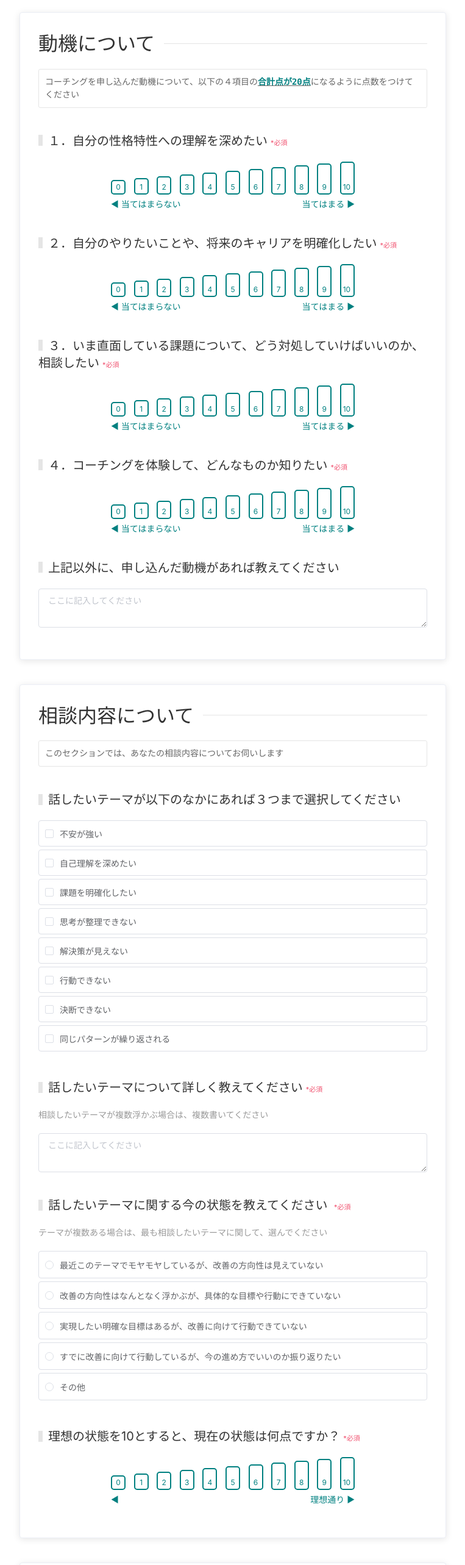
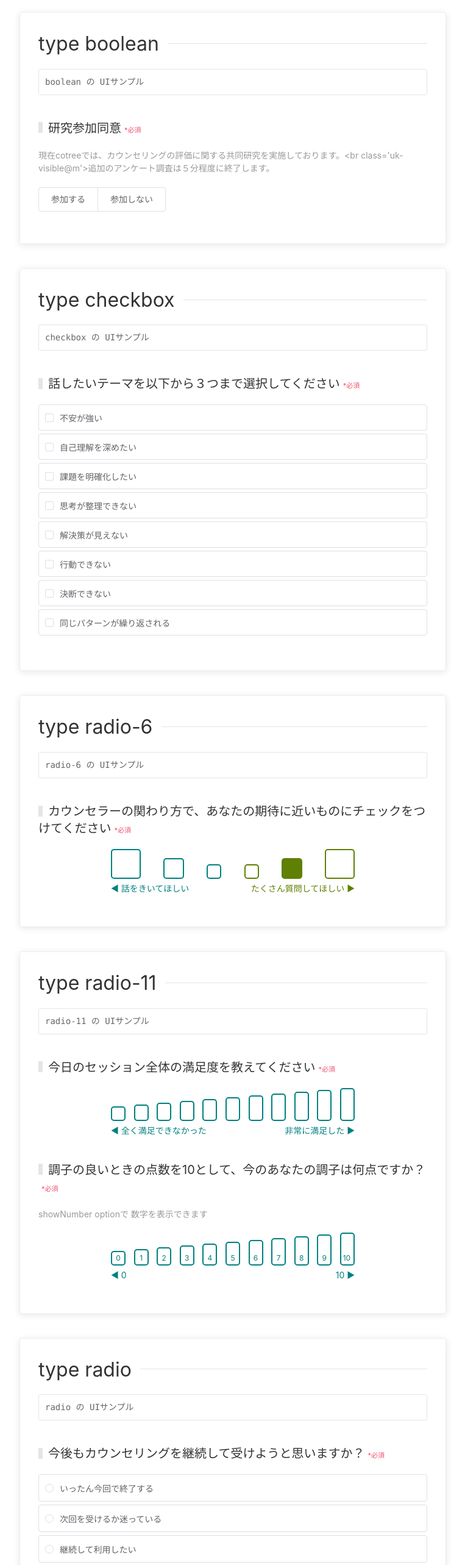
Before and after one commit to cotree/dialog-sheet, a Vue app: page / in a window 1280 px wide. Shown: the part 20-2586 px from the top of the page at 61% size, without its empty margins (258-1021 px from the left). Built offline with nearby package versions, Linux system fonts and the light colour scheme.

Commit message:
feat: サンプルページのデザイン修正

```diff
--- a/src/App.vue
+++ b/src/App.vue
@@ -6,7 +6,7 @@
       :template="formTemplate"
     />
     <button
-      style="display: block;"
+      style="display: block;margin: 20px auto;height: 30px;width: 200px;"
       @click="onClick"
     >
       送信
--- a/src/assets/templates/example.ts
+++ b/src/assets/templates/example.ts
@@ -1,188 +1,228 @@
 export default {
-  id: 'user_pre_reservation',
-  title: 'コーチング事前アンケート',
-  detail: `いまのあなたに合わせたコーチングを受けるために、コーチングを受ける前の期待や気持ちをコーチに伝えましょう。所要時間は10分程度です。`,
-  templateGroups: [
+  "id": "ui_index",
+  "title": "タイトル",
+  "detail": "説明分",
+  "templateGroups": [
     {
-      title: '動機について',
-      key: 'motivation',
-      detail:
-        'コーチングを申し込んだ動機について、以下の４項目の<u><b><font color="teal">合計点が20点</font></b></u>になるように点数をつけてください',
-      templateItems: [
+      "title": "type boolean",
+      "key": "ui_boolean",
+      "detail": "boolean の UIサンプル",
+      "templateItems": [
         {
-          title: '１．自分の性格特性への理解を深めたい',
-          key: 'self_understanding',
-          type: 'radio-11',
-          options: { showNumber: true },
-          labels: ['当てはまらない', '当てはまる']
+          "key": "study_participation_consent",
+          "type": "boolean",
+          "title": "研究参加同意",
+          "detail": "現在cotreeでは、カウンセリングの評価に関する共同研究を実施しております。<br class='uk-visible@m'>追加のアンケート調査は５分程度に終了します。",
+          "labels": [
+            "参加する",
+            "参加しない"
+          ],
+          "footer": "※いつでも「戻る」ボタンから回答を中止することができます。"
         },
         {
-          title: '２．自分のやりたいことや、将来のキャリアを明確化したい',
-          key: 'clarify_future_vision',
-          type: 'radio-11',
-          options: { showNumber: true },
-          labels: ['当てはまらない', '当てはまる']
-        },
-        {
-          title:
-            '３．いま直面している課題について、どう対処していけばいいのか、相談したい',
-          key: 'problem_solved',
-          type: 'radio-11',
-          options: { showNumber: true },
-          labels: ['当てはまらない', '当てはまる']
-        },
-        {
-          title: '４．コーチングを体験して、どんなものか知りたい',
-          key: 'coaching_understanding',
-          type: 'radio-11',
-          options: { showNumber: true },
-          labels: ['当てはまらない', '当てはまる']
-        },
-        {
-          title: '上記以外に、申し込んだ動機があれば教えてください',
-          key: 'other_motivation_text',
-          type: 'textarea',
-          validation: { required: false }
+          "key": "additional_text",
+          "type": "text",
+          "detail": "追加の質問",
+          "placeholder": "追加の質問",
+          "condition": {
+            "key": "study_participation_consent",
+            "method": "equal",
+            "value": true
+          }
         }
       ]
     },
     {
-      title: '相談内容について',
-      key: 'complaint',
-      detail: 'このセクションでは、あなたの相談内容についてお伺いします',
-      templateItems: [
+      "title": "type checkbox",
+      "key": "ui_checkbox",
+      "detail": "checkbox の UIサンプル",
+      "templateItems": [
         {
-          key: 'themes',
-          type: 'checkbox',
-          title: '話したいテーマが以下のなかにあれば３つまで選択してください',
-          listArray: [
-            { id: 1, label: '不安が強い' },
-            { id: 2, label: '自己理解を深めたい' },
-            { id: 3, label: '課題を明確化したい' },
-            { id: 4, label: '思考が整理できない' },
-            { id: 5, label: '解決策が見えない' },
-            { id: 6, label: '行動できない' },
-            { id: 7, label: '決断できない' },
-            { id: 8, label: '同じパターンが繰り返される' }
-          ],
-          validation: {
-            max: 3,
-            message: '※選択できるのは３つまでです',
-            required: false
-          }
+          "key": "themes",
+          "type": "checkbox",
+          "title": "話したいテーマを以下から３つまで選択してください",
+          "listArray": [
+            {
+              "id": 1,
+              "label": "不安が強い"
             },
             {
-          key: 'complaint_text',
-          type: 'textarea',
-          title: '話したいテーマについて詳しく教えてください',
-          detail: '相談したいテーマが複数浮かぶ場合は、複数書いてください'
+              "id": 2,
+              "label": "自己理解を深めたい"
             },
             {
-          key: 'current_location',
-          type: 'radio',
-          title: '話したいテーマに関する今の状態を教えてください ',
-          detail:
-            'テーマが複数ある場合は、最も相談したいテーマに関して、選んでください',
-          listArray: [
-            {
-              id: 1,
-              label:
-                '最近このテーマでモヤモヤしているが、改善の方向性は見えていない'
+              "id": 3,
+              "label": "課題を明確化したい"
             },
             {
-              id: 2,
-              label:
-                '改善の方向性はなんとなく浮かぶが、具体的な目標や行動にできていない'
+              "id": 4,
+              "label": "思考が整理できない"
             },
             {
-              id: 3,
-              label:
-                '実現したい明確な目標はあるが、改善に向けて行動できていない'
+              "id": 5,
+              "label": "解決策が見えない"
             },
             {
-              id: 4,
-              label:
-                'すでに改善に向けて行動しているが、今の進め方でいいのか振り返りたい'
-            },
-            { id: 5, label: 'その他' }
-          ]
+              "id": 6,
+              "label": "行動できない"
             },
             {
-          key: 'current_location_text',
-          type: 'text',
-          placeholder: 'その他の内容',
-          condition: { key: 'current_location', method: 'equal', value: 5 }
+              "id": 7,
+              "label": "決断できない"
             },
             {
-          title: '理想の状態を10とすると、現在の状態は何点ですか？',
-          key: 'current_location_level',
-          type: 'radio-11',
-          options: { showNumber: true },
-          labels: ['', '理想通り']
+              "id": 8,
+              "label": "同じパターンが繰り返される"
+            }
+          ],
+          "validation": {
+            "max": 3,
+            "message": "※選択できるのは３つまでです"
+          }
         }
       ]
     },
     {
-      title: '現在の調子について',
-      key: 'health',
-      templateItems: [
+      "title": "type radio-6",
+      "key": "ui_radio-6",
+      "detail": "radio-6 の UIサンプル",
+      "templateItems": [
         {
-          title: '調子の良いときの点数を10として、今の心の調子は何点ですか？',
-          key: 'mental_condition',
-          type: 'radio-11',
-          options: { showNumber: true },
-          labels: ['0', '10']
-        },
-        {
-          title: '治療履歴や留意点があれば教えてください',
-          detail: '※２回目以降の方は飛ばしていただいても構いません',
-          key: 'remarks_text',
-          type: 'textarea',
-          validation: { required: false }
+          "key": "ideal_amount_of_listening",
+          "type": "radio-6",
+          "title": "カウンセラーの関わり方で、あなたの期待に近いものにチェックをつけてください",
+          "labels": [
+            "話をきいてほしい",
+            "たくさん質問してほしい"
+          ]
         }
       ]
     },
     {
-      title: 'コーチの関わり方について',
-      key: 'involvement',
-      detail:
-        'コーチの関わり方について、あなたの要望に近いものにチェックをつけてください',
-      templateItems: [
+      "title": "type radio-11",
+      "key": "ui_radio-11",
+      "detail": "radio-11 の UIサンプル",
+      "templateItems": [
         {
-          key: 'ideal_amount_of_listening',
-          type: 'radio-6',
-          title: '考えを深めたいときに期待する関わり方',
-          labels: ['話をきいてほしい', '質問してほしい']
+          "title": "今日のセッション全体の満足度を教えてください",
+          "key": "overall_satisfaction_level",
+          "type": "radio-11",
+          "labels": [
+            "全く満足できなかった",
+            "非常に満足した"
+          ]
         },
         {
-          key: 'ideal_priority_of_convincing',
-          type: 'radio-6',
-          title: '悩み事があるときに期待する関わり方',
-          labels: ['理解して納得したい', '解決のアイデアがほしい']
+          "title": "調子の良いときの点数を10として、今のあなたの調子は何点ですか？",
+          "detail": "showNumber optionで 数字を表示できます",
+          "key": "mental_condition",
+          "type": "radio-11",
+          "options": {
+            "showNumber": true
+          },
+          "labels": [
+            "0",
+            "10"
+          ]
         }
       ]
     },
     {
-      title: '今後のコーチングの使い方について',
-      key: 'use_plan',
-      templateItems: [
+      "title": "type radio",
+      "key": "ui_radio",
+      "detail": "radio の UIサンプル",
+      "templateItems": [
         {
-          key: 'next_use_plan',
-          type: 'radio',
-          title: '今後のコーチングの使い方を教えてください',
-          listArray: [
-            { id: 1, label: '受けてから考えるつもり' },
-            { id: 2, label: '今回だけ利用するつもり' },
-            { id: 3, label: '継続して利用するつもり' },
-            { id: 4, label: 'その他' }
+          "key": "next_use_plan",
+          "type": "radio",
+          "title": "今後もカウンセリングを継続して受けようと思いますか？",
+          "listArray": [
+            {
+              "id": 1,
+              "label": "いったん今回で終了する"
+            },
+            {
+              "id": 2,
+              "label": "次回を受けるか迷っている"
+            },
+            {
+              "id": 3,
+              "label": "継続して利用したい"
+            },
+            {
+              "id": 4,
+              "label": "その他"
+            }
           ]
         },
         {
-          key: 'next_use_plan_text',
-          type: 'text',
-          placeholder: 'その他の内容',
-          condition: { key: 'next_use_plan', method: 'equal', value: 4 },
-          validation: { required: false }
+          "key": "next_use_plan_text",
+          "type": "text",
+          "placeholder": "その他の内容",
+          "condition": {
+            "key": "next_use_plan",
+            "method": "equal",
+            "value": 4
+          }
+        }
+      ]
+    },
+    {
+      "title": "type slider",
+      "key": "ui_slider",
+      "detail": "slider の UIサンプル",
+      "templateItems": [
+        {
+          "key": "ideal_amount_of_listening",
+          "type": "slider",
+          "title": "カウンセラーの関わり方で、あなたの期待に近いものにチェックをつけてください",
+          "labels": [
+            "話をきいてほしい",
+            "たくさん質問してほしい"
+          ]
+        }
+      ]
+    },
+    {
+      "title": "type sortable-choice",
+      "key": "ui_sortable-choice",
+      "detail": "sortable-choice の UIサンプル",
+      "templateItems": [
+        {
+          "key": "ideal_condition_rankings",
+          "type": "sortable-choice",
+          "title": "カウンセリングの後にどうなっていたいですか？あなたが重要だと感じる順に、以下の項目を1つ以上選んでください",
+          "detail": "深く考えず、感じたことを答えて頂いて構いません。もちろん、セッション中に変わっても構いません。",
+          "listArray": [
+            {
+              "id": 1,
+              "label": "溜め込んでいる気持ちを吐き出せて、気持ちが楽になっている"
+            },
+            {
+              "id": 2,
+              "label": "自分の心に生じているモヤモヤが、整理されている"
+            },
+            {
+              "id": 3,
+              "label": "問題の原因を、言葉で説明できるようになっている"
+            },
+            {
+              "id": 4,
+              "label": "問題への解決策のアイデアが出て、次のアクションが取れる"
+            }
+          ]
+        }
+      ]
+    },
+    {
+      "title": "type textarea",
+      "key": "ui_textarea",
+      "detail": "textarea の UIサンプル",
+      "templateItems": [
+        {
+          "key": "complaint_text",
+          "type": "textarea",
+          "title": "相談内容を具体的に教えてください。"
         }
       ]
     }
```
Lines whose indentation alone changed are shown as unchanged.
